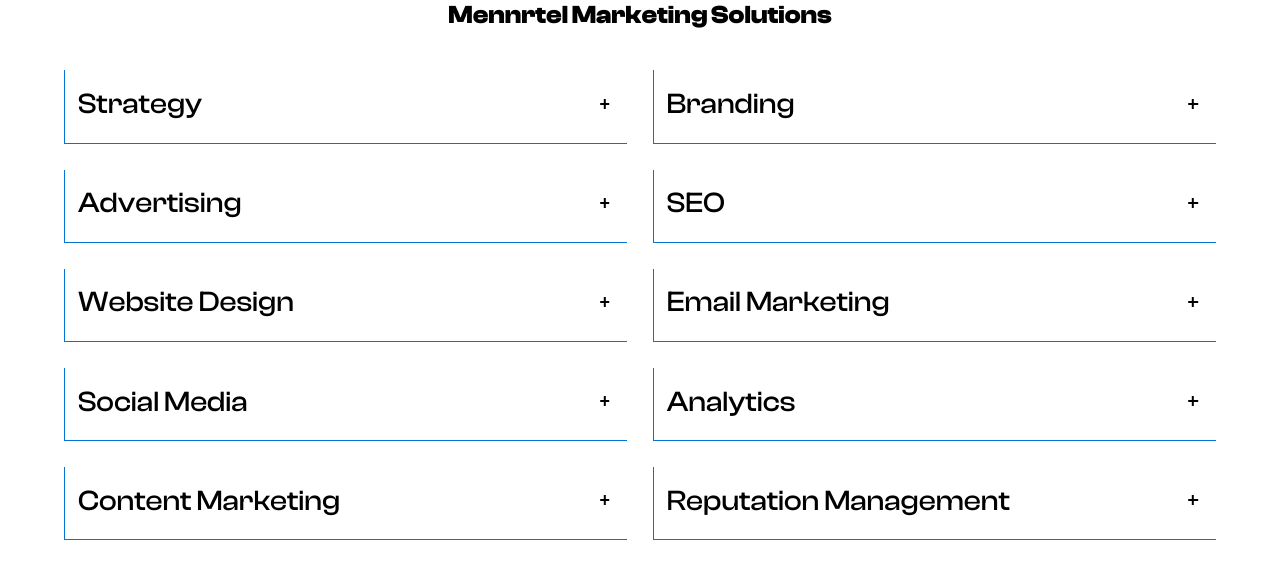
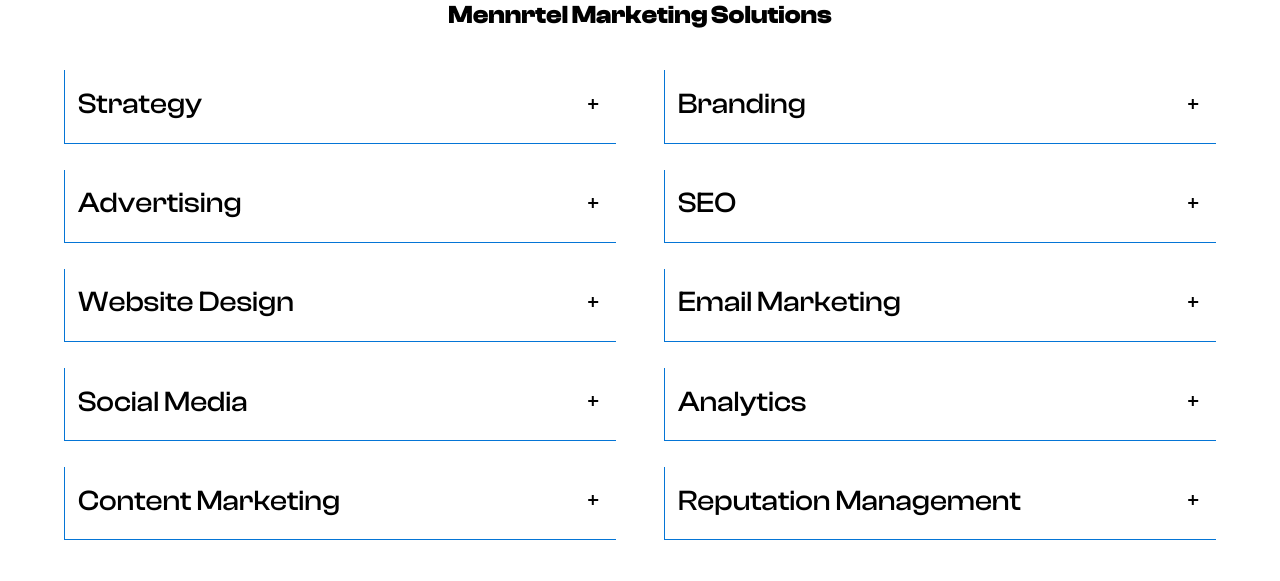
Before and after one commit to mukullmennr/mennrtel, a Next.js app: page / in a window 1280 px wide. Shown: the part 1552-2133 px from the top of the page. Built offline with nearby package versions, Linux system fonts and the light colour scheme.

Commit message:
sol_list

```diff
--- a/src/components/sol_list.module.scss
+++ b/src/components/sol_list.module.scss
@@ -14,7 +14,7 @@
         .accordion_root {
             // outline: 2px solid red;
             // max-width: 30em;
-			gap: clamp(1.41rem, 2vw, 2.06rem);
+            gap: clamp(1.41rem, 2.25vw, 2.06rem);
 
             display: grid;
             // flex-wrap: wrap;
@@ -22,6 +22,7 @@
 
             @include ab.screen-48 {
                 grid-template-columns: repeat(2, 1fr);
+                gap: 3em;
             }
 
             > div {
```
Lines whose indentation alone changed are shown as unchanged.
